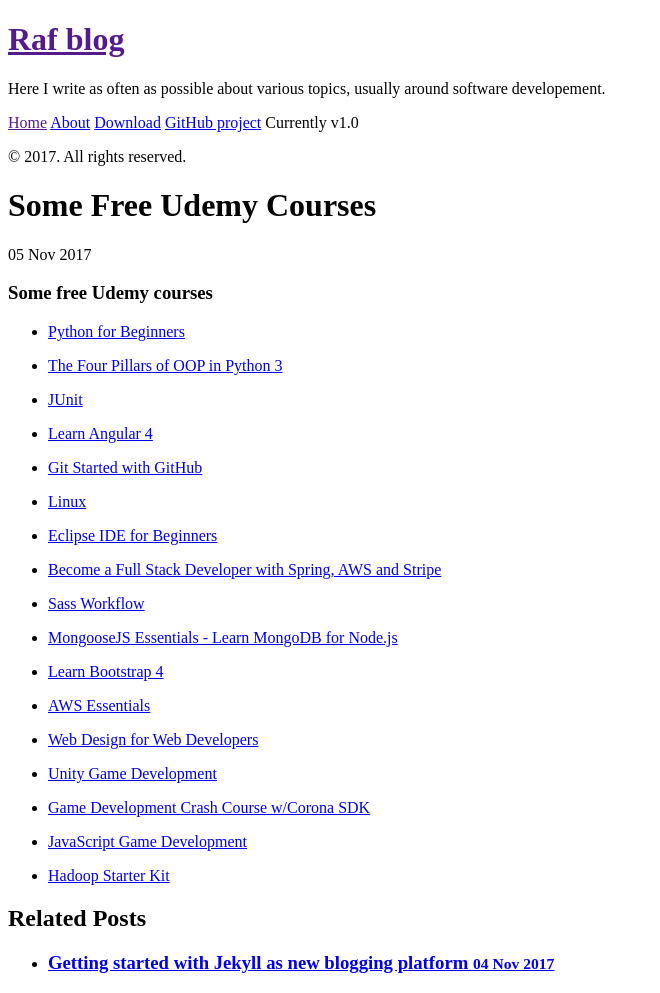
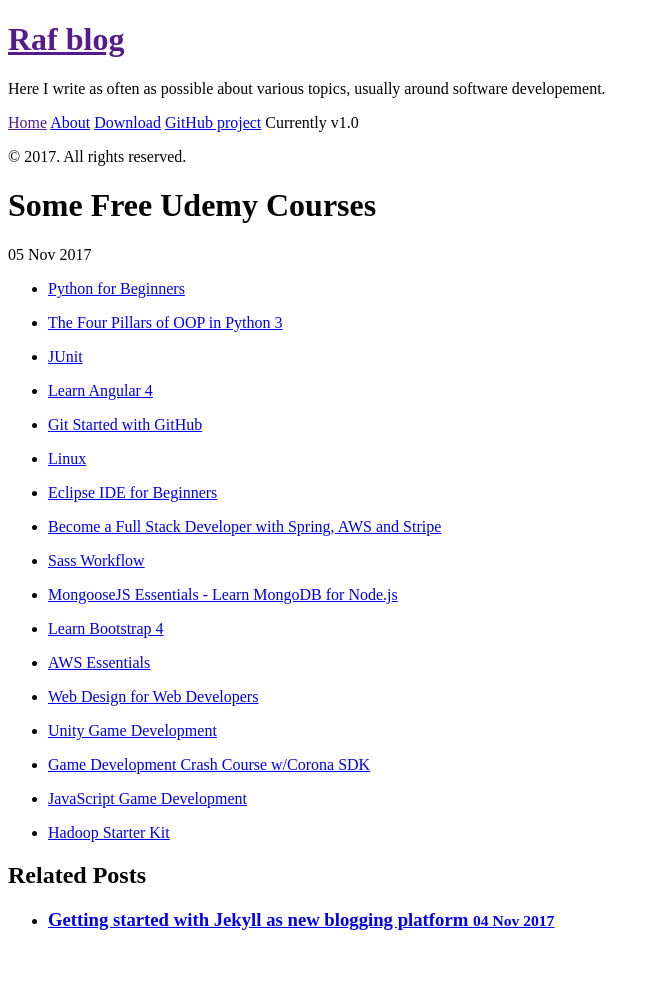
Before and after one commit to mrafsyam/mrafsyam.github.io, a Jekyll site: the page built from _posts/2017-11-05-Some-free-Udemy-courses.md, in a window 1280 px wide. Shown: the whole page, without its empty margins (0-660 px from the left). Built offline with Jekyll 4.4.1, drawn with Linux system fonts in a browser that asks for light colours; our own code applies the rules of GitHub Pages for plain Markdown files; Markdown is read by kramdown in place of the engine named in the settings; after the commit the page ends 949 px from its top, so only the background shows below that.

Commit message:
Modified some free Udemy courses post

```diff
--- a/_posts/2017-11-05-Some-free-Udemy-courses.md
+++ b/_posts/2017-11-05-Some-free-Udemy-courses.md
@@ -1,5 +1,3 @@
-### Some free Udemy courses
-
 * [Python for Beginners](https://www.udemy.com/ardit-sulce-python-for-beginners/)
 
 * [The Four Pillars of OOP in Python 3](https://www.udemy.com/python-oops-beginners/)
```
